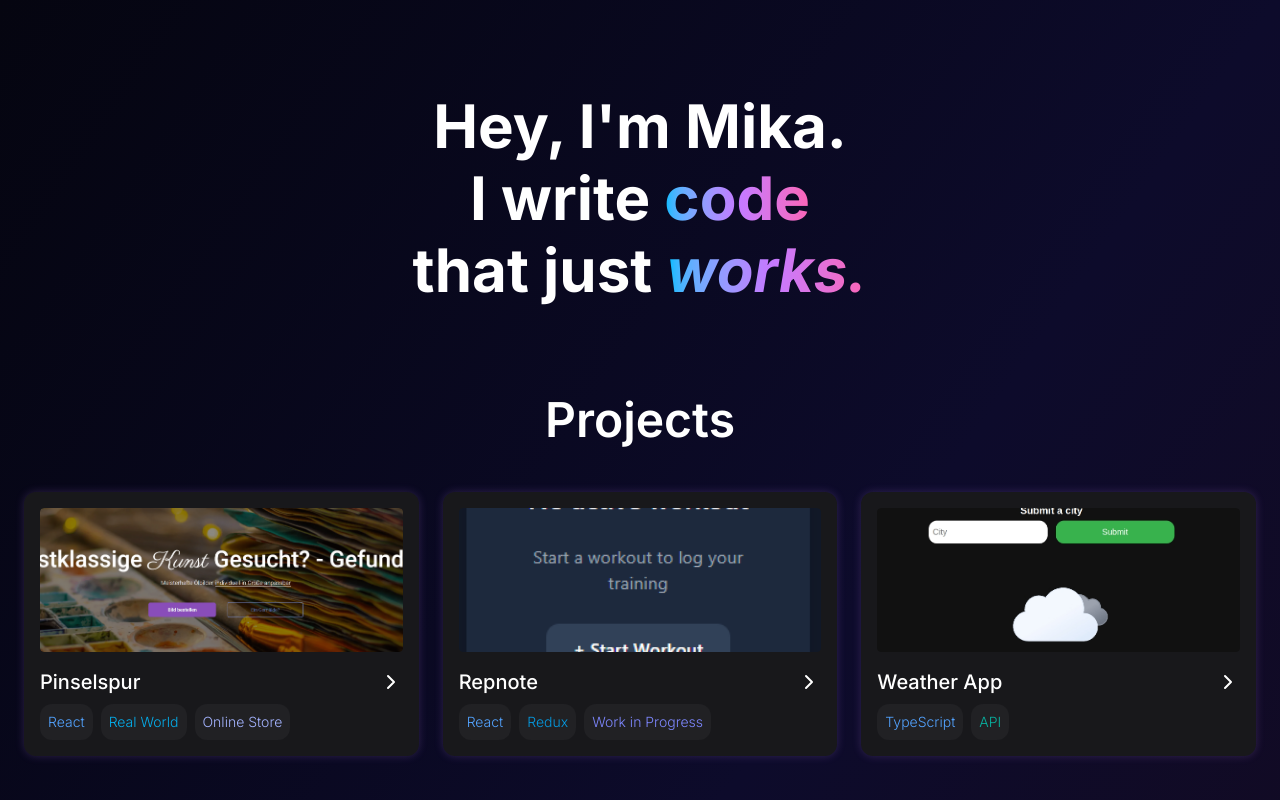
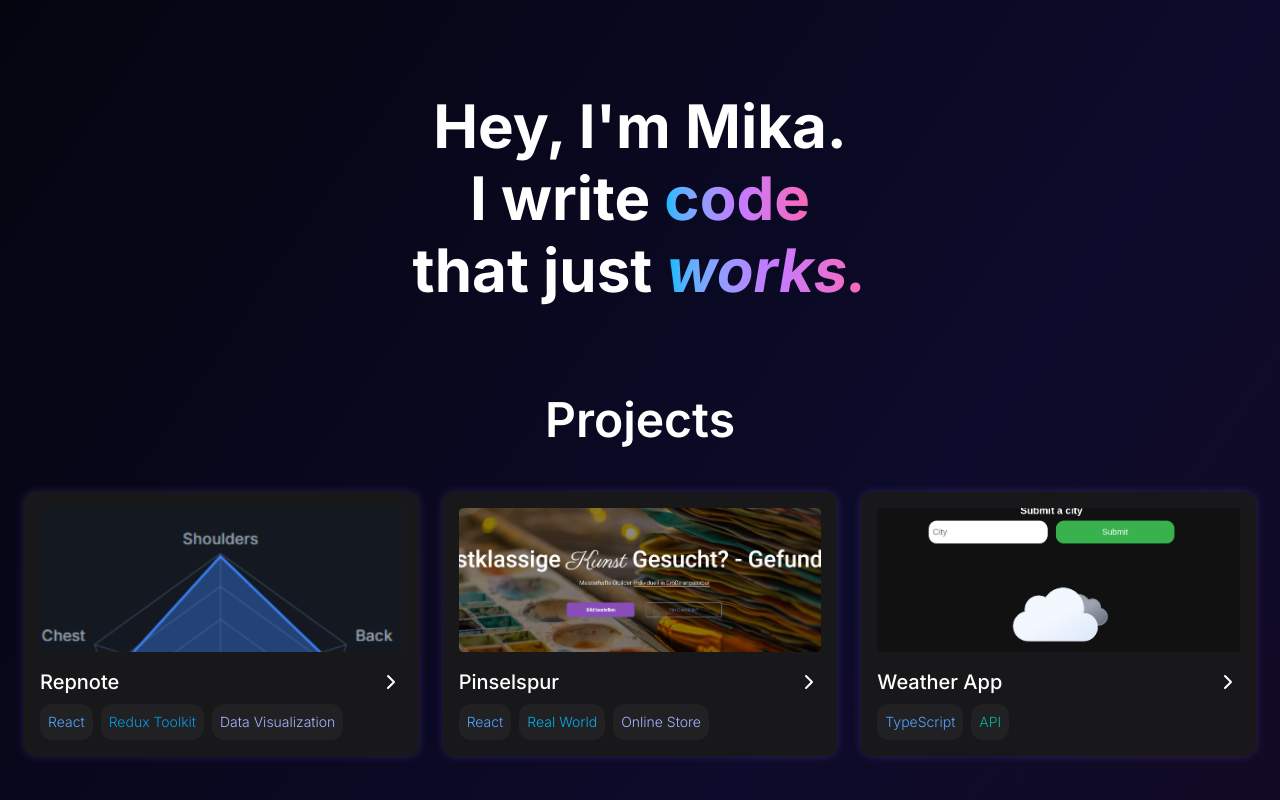
Before and after one commit to funcnroll/funcnroll.dev, a React (Vite) app: page / in a window 1280 px wide. Shown: the top 800 px of the page. Built offline with nearby package versions, Linux system fonts and the light colour scheme.

Commit message:
Change project details for repnote

```diff
--- a/src/components/GetInTouch.jsx
+++ b/src/components/GetInTouch.jsx
@@ -20,7 +20,6 @@ function GetInTouch() {
         <div>
           <GetInTouchLinks
             to="https://github.com/funcnroll"
-            // icon={<FaGithub size={32} />}
             icon={<GithubIcon size={32} />}
             text="funcnroll"
           />
@@ -28,7 +27,6 @@ function GetInTouch() {
         <div>
           <GetInTouchLinks
             to="https://x.com/funcnroll"
-            // icon={<FaGithub size={32} />}
             icon={<XIcon size={32} />}
             text="@funcnroll"
           />
--- a/src/components/Projects.jsx
+++ b/src/components/Projects.jsx
@@ -7,6 +7,16 @@ function Project() {
     <Section>
       <Header>Projects</Header>
       <div className="grid grid-cols-1 gap-2 sm:grid-cols-2 sm:gap-6 lg:grid-cols-3 ">
+        <ProjectCard
+          img="/repnote.png"
+          title="Repnote"
+          tags={[
+            { name: "React", textColor: "text-blue-400" },
+            { name: "Redux Toolkit", textColor: "text-sky-500/90" },
+            { name: "Data Visualization", textColor: "text-indigo-300" },
+          ]}
+          to="https://github.com/funcnroll/repnote"
+        />
         <ProjectCard
           img="/pinselspur.png"
           title="Pinselspur"
@@ -27,25 +37,7 @@ function Project() {
           to="/pinselspur"
           type="page"
         />
-        <ProjectCard
-          img="/repnote.png"
-          title="Repnote"
-          tags={[
-            {
-              name: "React",
-              textColor: "text-blue-400",
-            },
-            {
-              name: "Redux",
-              textColor: "text-sky-500/90",
-            },
-            {
-              name: "Work in Progress",
-              textColor: "text-indigo-400",
-            },
-          ]}
-          to="https://github.com/funcnroll/repnote"
-        />
+
         <ProjectCard
           img="/weatherapp.png"
           title="Weather App"
--- a/src/components/reusable/ProjectCard.jsx
+++ b/src/components/reusable/ProjectCard.jsx
@@ -1,7 +1,14 @@
 import { ChevronRight } from "lucide-react";
 import { Link } from "react-router-dom";
 
-function ProjectCard({ img, title, tags, to = "", type = "github" }) {
+function ProjectCard({
+  img,
+  title,
+  tags,
+  to = "",
+  type = "github",
+  imageCover = "object-cover",
+}) {
   return type === "github" ? (
     <a
       href={to}
@@ -13,6 +20,7 @@ function ProjectCard({ img, title, tags, to = "", type = "github" }) {
         img={img}
         title={title}
         tags={tags}
+        imageCover={imageCover}
       />
     </a>
   ) : (
@@ -24,19 +32,20 @@ function ProjectCard({ img, title, tags, to = "", type = "github" }) {
         img={img}
         title={title}
         tags={tags}
+        imageCover={imageCover}
       />
     </Link>
   );
 }
 
-function CardContent({ img, title, tags }) {
+function CardContent({ img, title, tags, imageCover = "object-cover" }) {
   return (
     <>
       <div className="overflow-hidden rounded">
         <img
           src={img}
           alt={title}
-          className="object-cover w-full rounded h-36"
+          className={`${imageCover} w-full rounded h-36`}
         />
       </div>
 
@@ -49,7 +58,7 @@ function CardContent({ img, title, tags }) {
         {tags.map((tag, i) => (
           <p
             key={i}
-            className={`${tag.textColor} bg-zinc-800/60 p-2 rounded-xl  font-light md:font-base`}
+            className={`${tag.textColor} bg-zinc-800/60 p-2 rounded-xl font-light md:font-base`}
           >
             {tag.name}
           </p>
```
Also changed, not shown: public/repnote.png.
